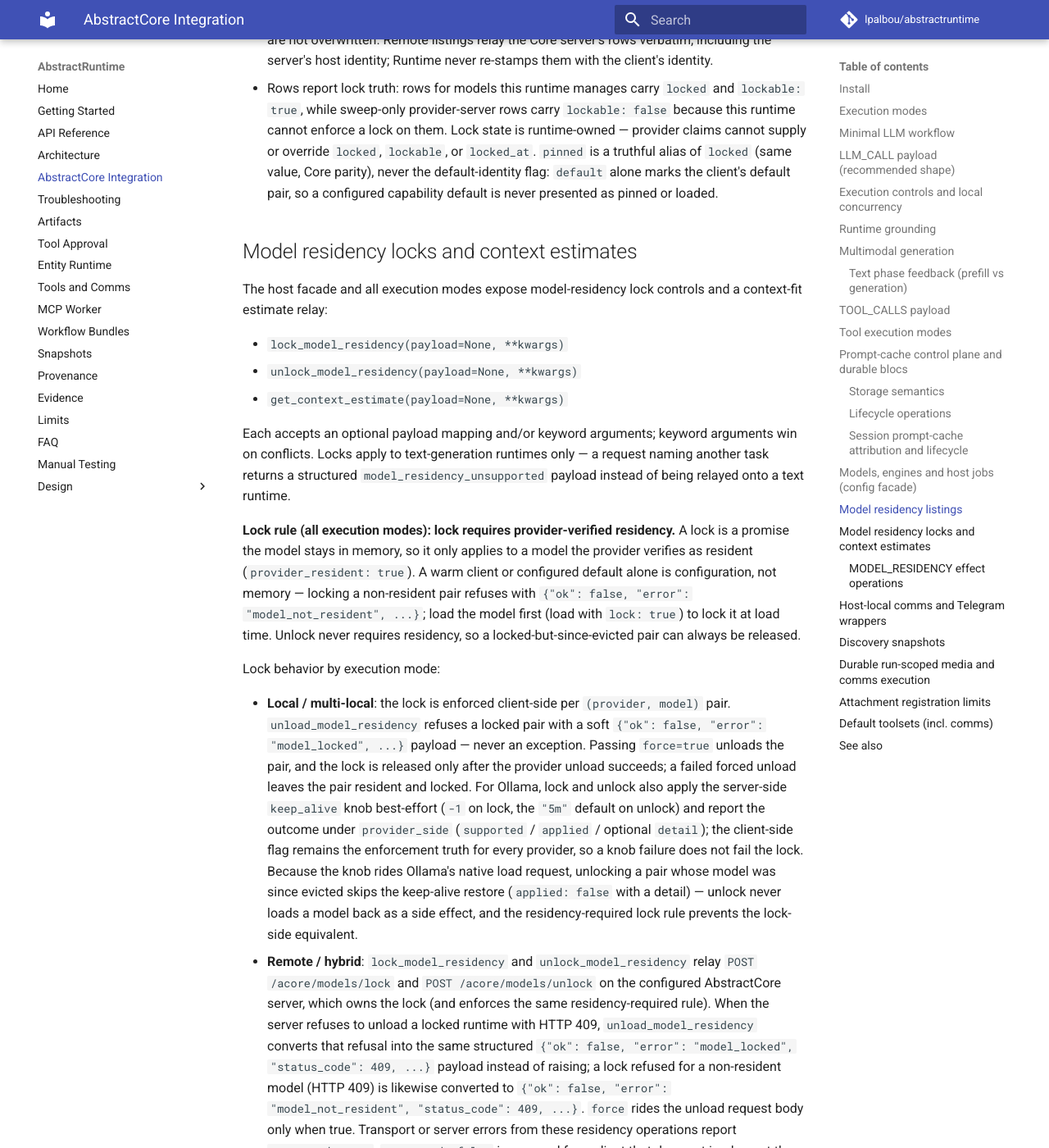
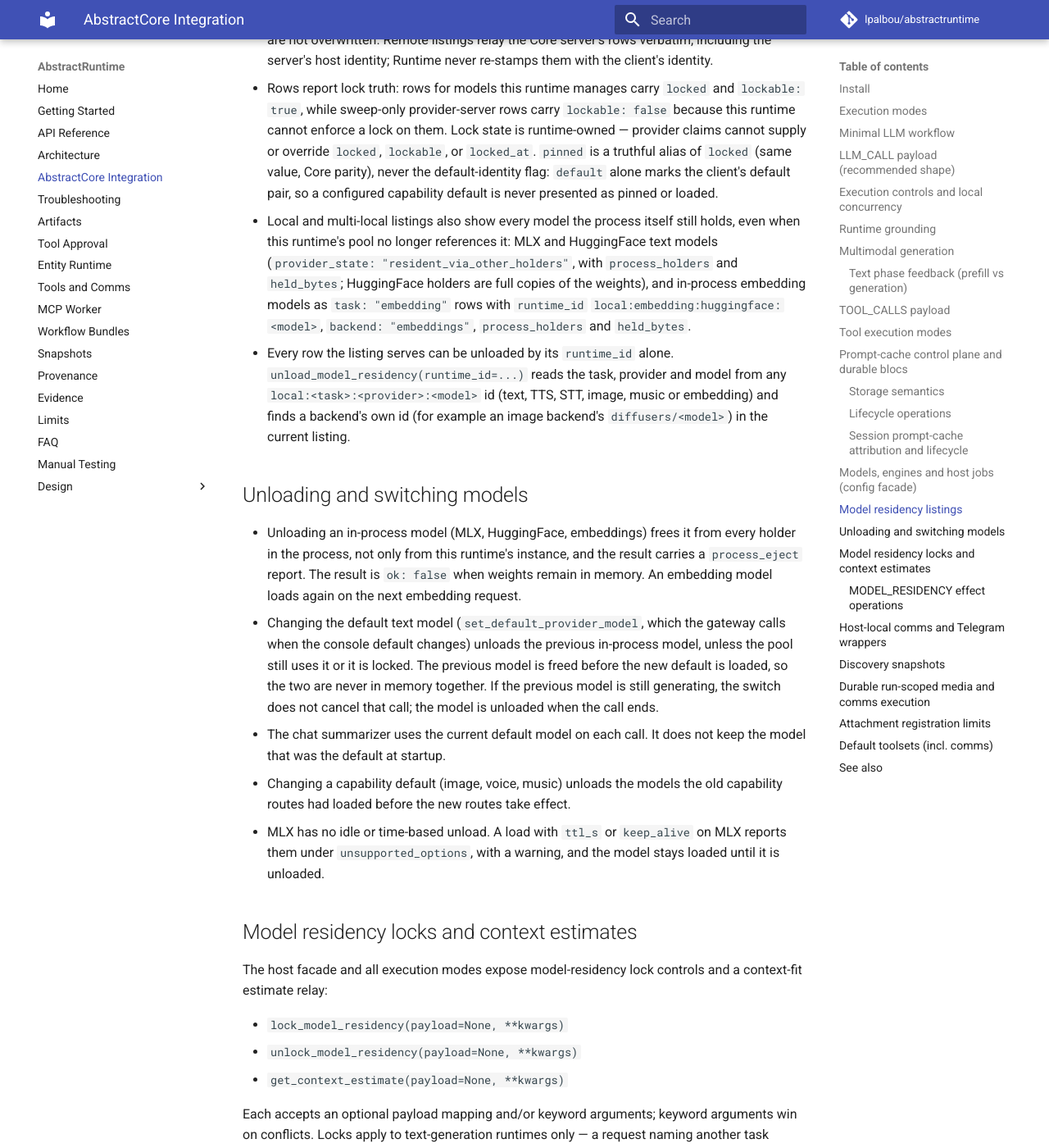
Before and after one commit to lpalbou/AbstractRuntime, an MkDocs documentation site: the page built from docs/integrations/abstractcore.md, in a window 1280 px wide and 1400 px high, scrolled down 21707 px. Shown: the whole window at 82% size. Built offline with MkDocs 1.6.1 and Material for MkDocs 9.7.7, drawn with Linux system fonts in a browser that asks for light colours; comment, search, counter and statistics services are not loaded.

Commit message:
docs: residency listings show held and embedding models; clean default switch; changelog

```diff
--- a/docs/integrations/abstractcore.md
+++ b/docs/integrations/abstractcore.md
@@ -732,6 +732,16 @@ except core.HostActionRefused as refused:
 - Local text rows carry AbstractCore's registry-declared `modalities` (capability route keys such as `input.text`, `input.image`, `output.text`). When the registry has no entry for the model, the field is omitted rather than guessed. When the provider instance reports its vision lane unusable, `input.image` is removed and `modalities_note: "vision_unusable"` records the divergence.
 - Local rows also carry the serving host's identity (`host_id`, `host_name`) from AbstractCore's host-info utility; rows already carrying another host's attribution — for example sweep rows — are not overwritten. Remote listings relay the Core server's rows verbatim, including the server's host identity; Runtime never re-stamps them with the client's identity.
 - Rows report lock truth: rows for models this runtime manages carry `locked` and `lockable: true`, while sweep-only provider-server rows carry `lockable: false` because this runtime cannot enforce a lock on them. Lock state is runtime-owned — provider claims cannot supply or override `locked`, `lockable`, or `locked_at`. `pinned` is a truthful alias of `locked` (same value, Core parity), never the default-identity flag: `default` alone marks the client's default pair, so a configured capability default is never presented as pinned or loaded.
+- Local and multi-local listings also show every model the process itself still holds, even when this runtime's pool no longer references it: MLX and HuggingFace text models (`provider_state: "resident_via_other_holders"`, with `process_holders` and `held_bytes`; HuggingFace holders are full copies of the weights), and in-process embedding models as `task: "embedding"` rows with `runtime_id` `local:embedding:huggingface:<model>`, `backend: "embeddings"`, `process_holders` and `held_bytes`.
+- Every row the listing serves can be unloaded by its `runtime_id` alone. `unload_model_residency(runtime_id=...)` reads the task, provider and model from any `local:<task>:<provider>:<model>` id (text, TTS, STT, image, music or embedding) and finds a backend's own id (for example an image backend's `diffusers/<model>`) in the current listing.
+
+## Unloading and switching models
+
+- Unloading an in-process model (MLX, HuggingFace, embeddings) frees it from every holder in the process, not only from this runtime's instance, and the result carries a `process_eject` report. The result is `ok: false` when weights remain in memory. An embedding model loads again on the next embedding request.
+- Changing the default text model (`set_default_provider_model`, which the gateway calls when the console default changes) unloads the previous in-process model, unless the pool still uses it or it is locked. The previous model is freed before the new default is loaded, so the two are never in memory together. If the previous model is still generating, the switch does not cancel that call; the model is unloaded when the call ends.
+- The chat summarizer uses the current default model on each call. It does not keep the model that was the default at startup.
+- Changing a capability default (image, voice, music) unloads the models the old capability routes had loaded before the new routes take effect.
+- MLX has no idle or time-based unload. A load with `ttl_s` or `keep_alive` on MLX reports them under `unsupported_options`, with a warning, and the model stays loaded until it is unloaded.
 
 ## Model residency locks and context estimates
 
```
Also changed, not shown: CHANGELOG.md (+26 -0 lines).
